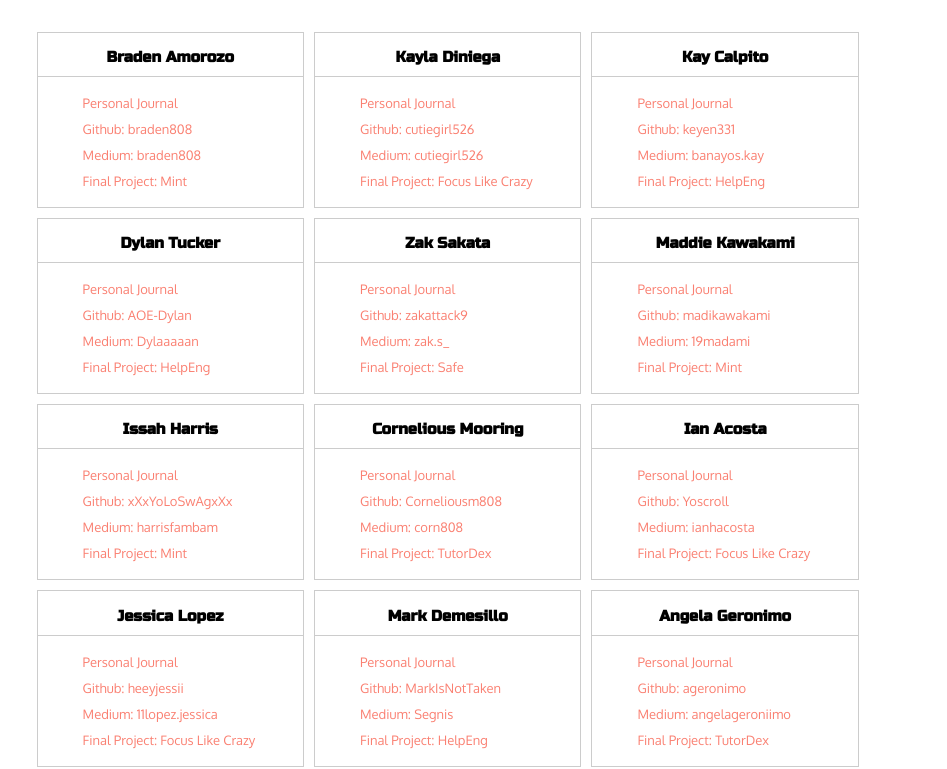
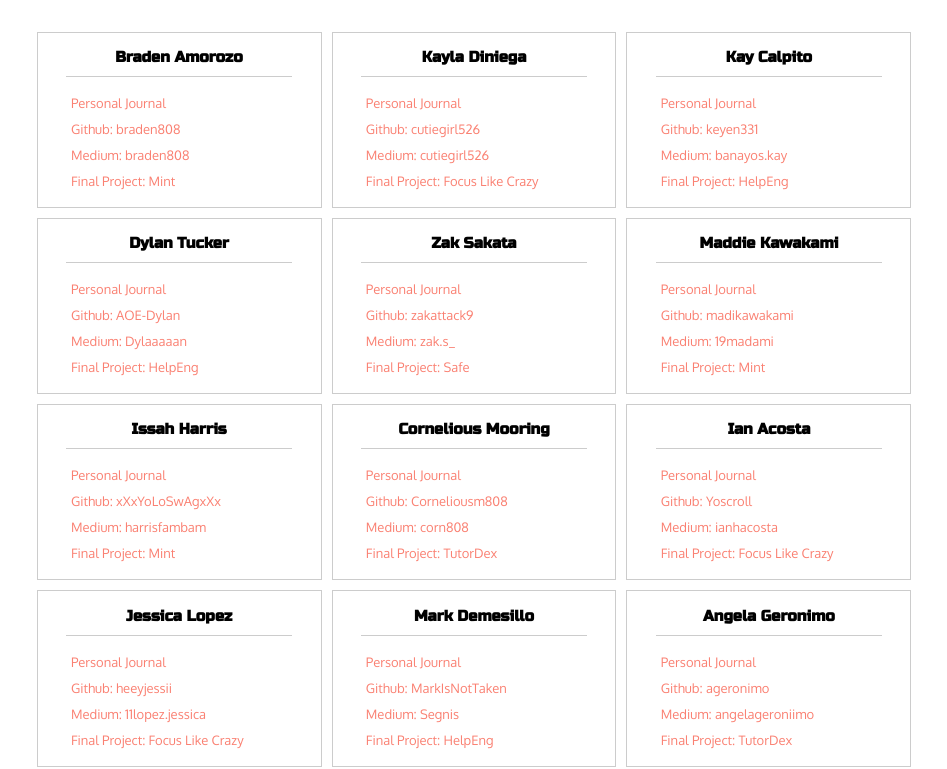
Before and after one commit to junior-devleague/waipahu, a plain HTML site: page index.html in a window 1280 px wide. Shown: the part 70-839 px from the top of the page, without its empty margins (166-1113 px from the left). Drawn offline with nearby package versions, Linux system fonts and the light colour scheme.

Commit message:
adding flexbox

```diff
--- a/css/styles.css
+++ b/css/styles.css
@@ -29,14 +29,20 @@ header h1{
   width: 70%;
   margin: 0 auto;
   padding: 30px;
+  display: flex;
+  display: -webkit-flex;
+  display: ms-flexbox;
+  flex-flow: row wrap;
+  align-items: stretch;
 }
 
 .student{
   /*background-color: salmon;*/
   border: 1px solid #ccc;
-  width: 30%;
-  float: left;
   margin: 5px;
+  flex: 1 1 30%;
+  /*width: 30%;*/
+  /*float: left;*/
 }
 
 .student:hover{
@@ -50,6 +56,12 @@ header h1{
 
 .link_list{
   border-top: solid #ccc 1px;
+  width: 80%;
+  margin: 0 auto;
+}
+
+.link_list ul{
+  padding: 0;
 }
 
 .link_list ul li{
@@ -69,7 +81,7 @@ footer{
   margin: 0 auto;
 }
 
-.clearfix:after {
+/*.clearfix:after {
      visibility: hidden;
      display: block;
      font-size: 0;
@@ -77,8 +89,8 @@ footer{
      clear: both;
      height: 0;
      }
-.clearfix { display: inline-block; }
+.clearfix { display: inline-block; }*/
 /* start commented backslash hack \*/
-* html .clearfix { height: 1%; }
-.clearfix { display: block; }
+/** html .clearfix { height: 1%; }
+.clearfix { display: block; }*/
 /* close commented backslash hack */
--- a/index.html
+++ b/index.html
@@ -10,7 +10,7 @@
   <header>
     <h1>Waipahu Student Directory</h1>
   </header>
-  <div class="container clearfix students">
+  <div class="container students">
 
   </div>
 
```
